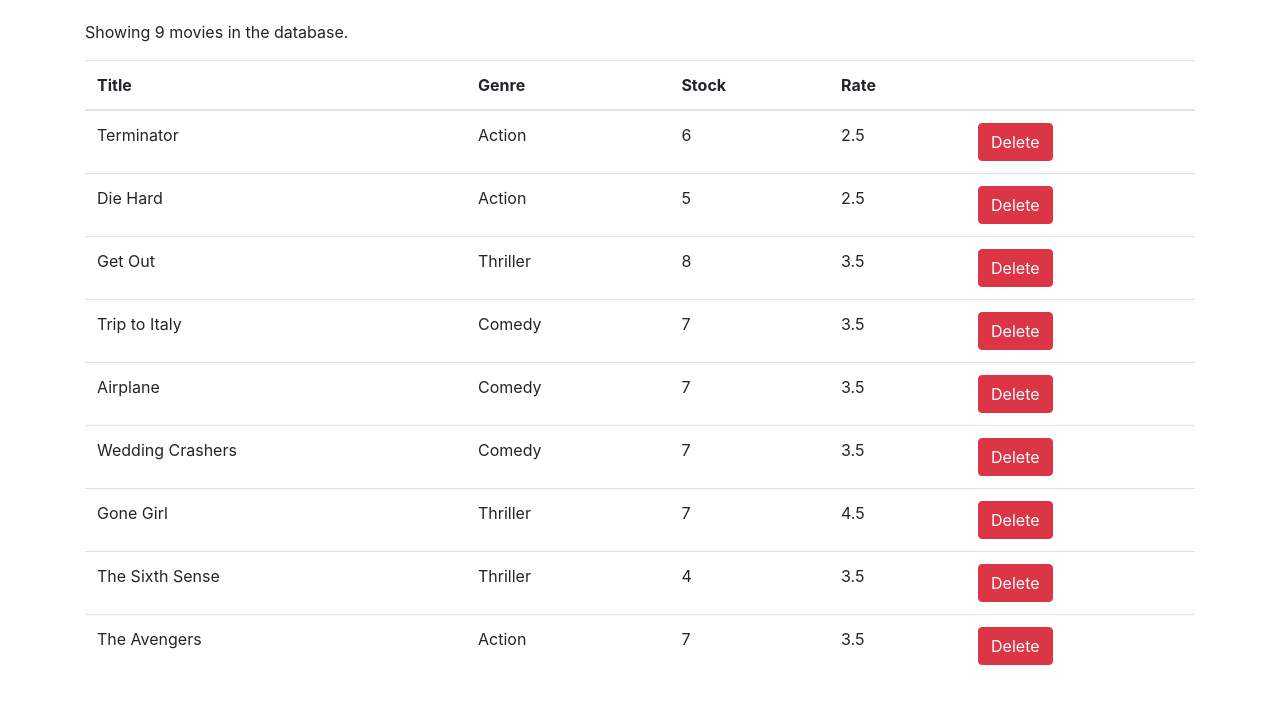
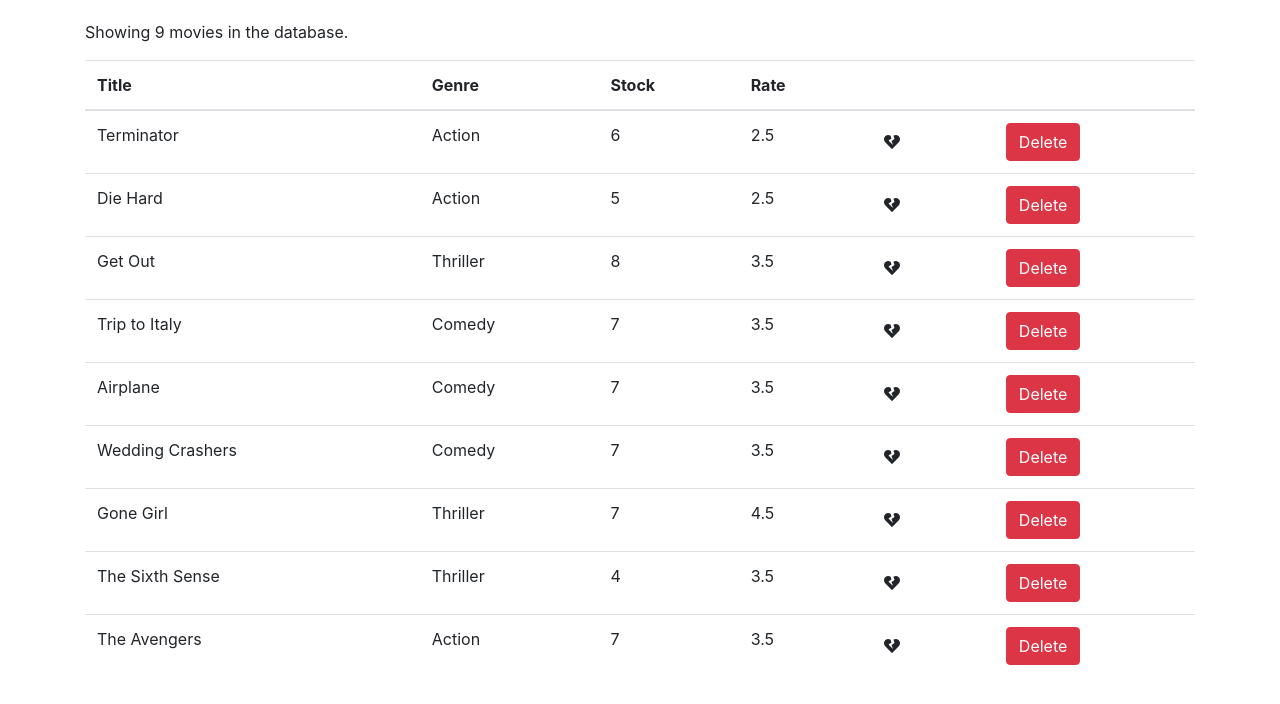
Before and after one commit to roneyyb/Vidly, a React (Create React App) app: page / in a window 1280 px wide. Shown: the top 704 px of the page. Built offline with nearby package versions, Linux system fonts and the light colour scheme.

Commit message:
Added like dislike

```diff
--- a/package.json
+++ b/package.json
@@ -3,6 +3,9 @@
   "version": "0.1.0",
   "private": true,
   "dependencies": {
+    "@fortawesome/fontawesome-svg-core": "^1.2.30",
+    "@fortawesome/free-solid-svg-icons": "^5.14.0",
+    "@fortawesome/react-fontawesome": "^0.1.11",
     "bootstrap": "^4.5.1",
     "cra-template": "1.0.3",
     "font-awesome": "^4.7.0",
--- /dev/null
+++ b/src/eachRow.js
@@ -0,0 +1,49 @@
+import React, {Component} from "react";
+import {FontAwesomeIcon} from "@fortawesome/react-fontawesome";
+import { faHeart, faHeartBroken } from "@fortawesome/free-solid-svg-icons";
+
+class EachRow extends Component {
+    state = {
+        liked: false,
+    };
+
+    render() {
+        const { movie } = this.props;
+        return (
+            <tr>
+                <td>{movie.title}</td>
+                <td>{movie.genre.name}</td>
+                <td>{movie.numberInStock}</td>
+                <td>{movie.dailyRentalRate}</td>
+                <td>
+                    <button
+                        onClick={() => {
+                            this.setState((prevState) => ({
+                                liked: !prevState.liked,
+                            }));
+                        }}
+                        className="btn sm"
+                    >
+                        {this.state.liked ? (
+                            <FontAwesomeIcon icon={faHeart} style={{"cursor":"pointer"}}/>
+                        ) : (
+                                <FontAwesomeIcon icon={faHeartBroken}/>
+                        )}
+                    </button>
+                </td>
+                <td>
+                    <button
+                        className="btn btn-danger sm"
+                        onClick={() => {
+                            this.props.deleteMovie(movie._id);
+                        }}
+                    >
+                        Delete
+                    </button>
+                </td>
+            </tr>
+        );
+    }
+}
+
+export default EachRow;
--- a/src/tableComponent.jsx
+++ b/src/tableComponent.jsx
@@ -1,24 +1,14 @@
 import React, { Component } from 'react';
-import { getMovies, deleteMovie } from "./fakeMovieService";
-
+import { getMovies } from "./fakeMovieService";
+import EachRow from "./eachRow";
 class TableComponent extends Component {
     state = {
         movies: getMovies()
     }
 
     renderMovies() {
-            return this.state.movies.map((movie,index) => (
-                <tr key={movie._id}>
-                    <td>{movie.title}</td>
-                    <td>{movie.genre.name}</td>
-                    <td>{movie.numberInStock}</td>
-                    <td>{movie.dailyRentalRate}</td>
-                    <td>
-                        <button className="btn btn-danger sm" onClick={() => {
-                            this.deleteMovie(movie._id);
-                        }}>Delete</button>
-                    </td>
-                </tr>
+            return this.state.movies.map((movie, index) => (
+                <EachRow key={movie._id} movie={movie} deleteMovie={this.deleteMovie}/>
             ));
     }
 
@@ -45,6 +35,7 @@ class TableComponent extends Component {
                             <th>Stock</th>
                             <th>Rate</th>
                             <th></th>
+                            <th></th>
                         </tr>
                     </thead>
                     <tbody>{this.renderMovies()}</tbody>
```
Also changed, not shown: 1 other file (tests, documents, lock files or other folders).
